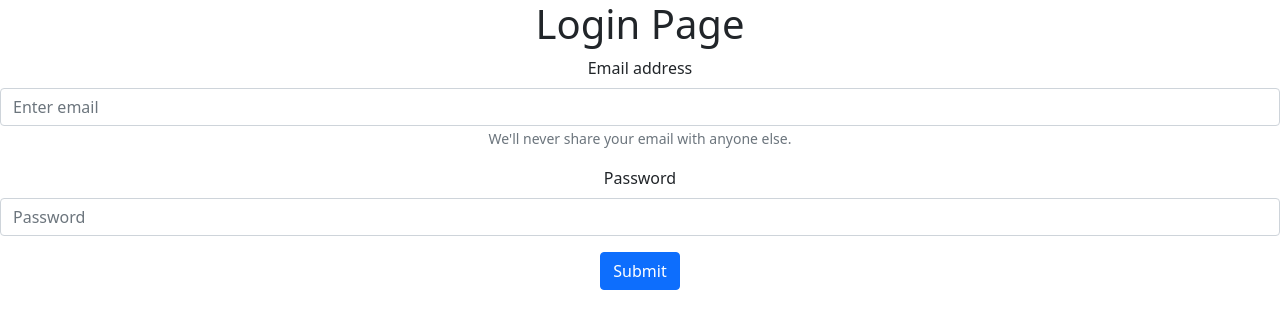
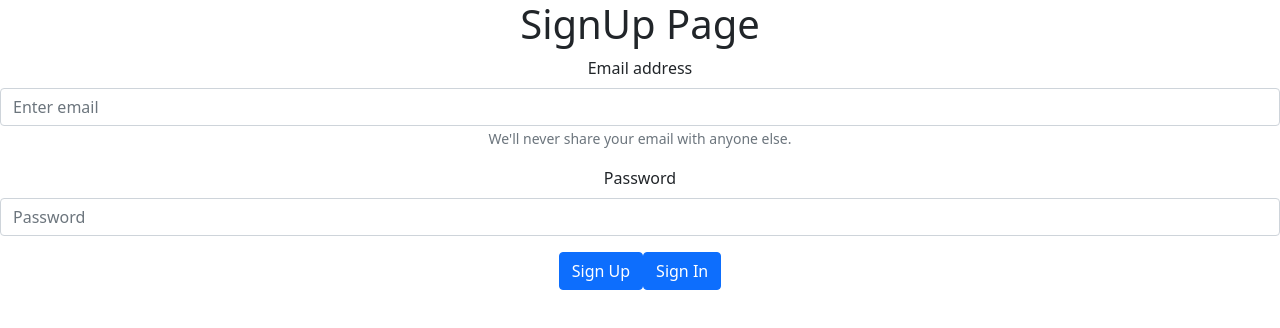
Before and after one commit to danielkamara/fitness-app, a React (Create React App) app in the folder front-end/: page /signup in a window 1280 px wide. Shown: the top 328 px of the page. Built offline with nearby package versions, Linux system fonts and the light colour scheme.

Commit message:
making changes

```diff
--- a/front-end/src/App.js
+++ b/front-end/src/App.js
@@ -1,11 +1,17 @@
 import "./App.css";
-
+import { Switch, Route } from "react-router-dom";
 import Login from "./pages/LogIn";
+import SignUp from "./pages/SignUp";
+import Home from "./pages/Home";
 
 function App() {
   return (
     <div className="App">
-      <Login />
+      <Switch>
+        <Route exact path="/" component={Login} />
+        <Route path="/signup" component={SignUp} />
+        <Route path="/home" component={Home} />
+      </Switch>
     </div>
   );
 }
--- a/front-end/src/index.js
+++ b/front-end/src/index.js
@@ -1,16 +1,16 @@
 import React from "react";
 import ReactDOM from "react-dom";
 import "./index.css";
-import { BrowserRouter, BrowserRouter as Router } from "react-router-dom";
+import { BrowserRouter as Router } from "react-router-dom";
 import App from "./App";
 import reportWebVitals from "./reportWebVitals";
 import "bootstrap/dist/css/bootstrap.min.css";
 
 ReactDOM.render(
   <React.StrictMode>
-    <BrowserRouter>
+    <Router>
       <App />
-    </BrowserRouter>
+    </Router>
   </React.StrictMode>,
   document.getElementById("root")
 );
--- a/front-end/src/pages/SignUp.js
+++ b/front-end/src/pages/SignUp.js
@@ -1,9 +1,9 @@
 import { Link } from "react-router-dom";
+import { Form, Button } from "react-bootstrap";
+import { useState } from "react";
 
 const Signup = () => {
-  const [data, setData] = useState({
-    firstName,
-  });
+  const [data, setData] = useState({});
   return (
     <div>
       <h1>SignUp Page</h1>
@@ -23,7 +23,7 @@ const Signup = () => {
         <Button variant="primary" type="submit">
           Sign Up
         </Button>
-        <Link to="/login">
+        <Link to="/signin">
           <Button variant="primary" type="submit">
             Sign In
           </Button>
```
Also changed, not shown: front-end/src/pages/css/login.css (added).
